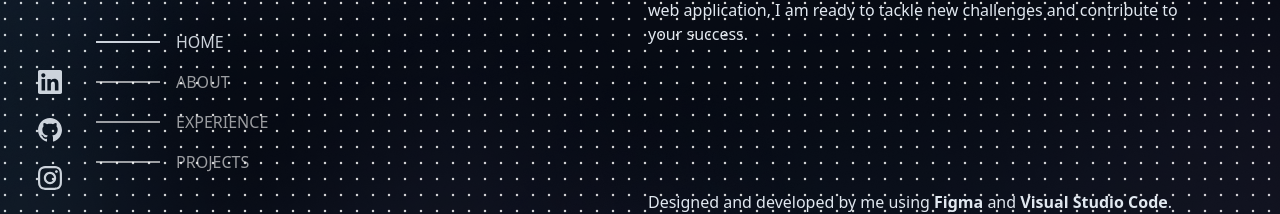
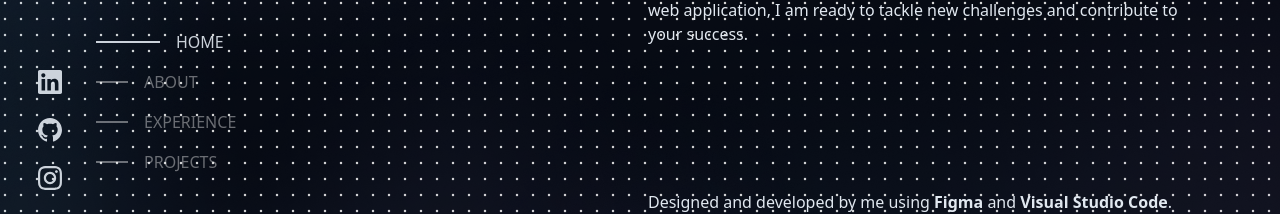
Before and after one commit to SchroederNathan/portfolio, a React (Vite) app: page / in a window 1280 px wide. Shown: the part 482-696 px from the top of the page. Built offline with nearby package versions, Linux system fonts and the light colour scheme.

Commit message:
Fixed grouping issue on nav

```diff
--- a/src/App.tsx
+++ b/src/App.tsx
@@ -22,9 +22,9 @@ const lineActive = (title: string) => {
 const line = (title: string) => {
   return (
     <a href="#">
-      <li className="flex items-center transition-all duration-300 group">
-        <span className="w-[32px] h-[0px] border-solid border border-white/40 transition-all duration-300 group-hover:border-white/60 group-hover:w-[64px]" />
-        <p className="text-white/40 font-medium ml-4 transition-all duration-300 group-hover:text-white/60">
+      <li className="flex items-center transition-all duration-300 group/nav">
+        <span className="w-[32px] h-[0px] border-solid border border-white/40 transition-all duration-300 group-hover/nav:border-white/60 group-hover/nav:w-[64px]" />
+        <p className="text-white/40 font-medium ml-4 transition-all duration-300 group-hover/nav:text-white/60">
           {title}
         </p>
       </li>
```
